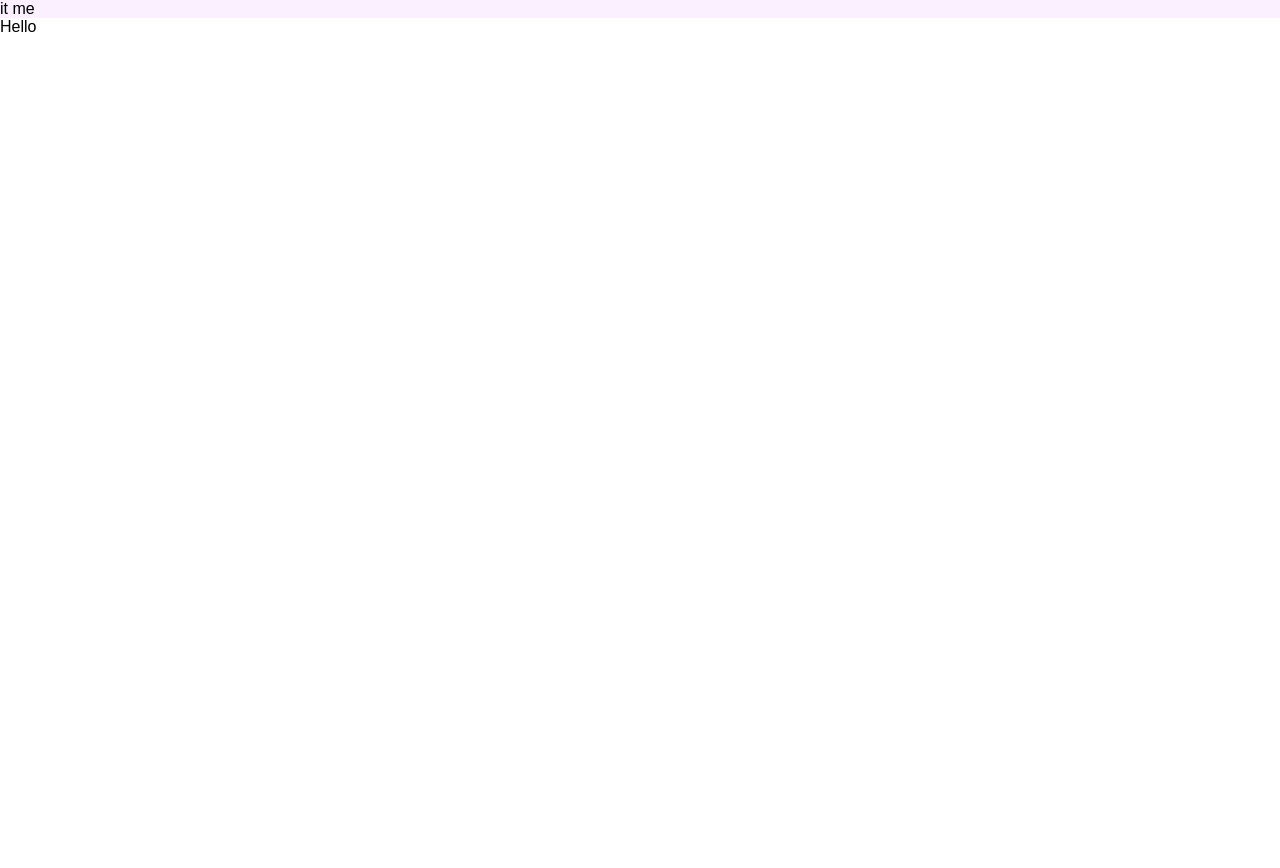
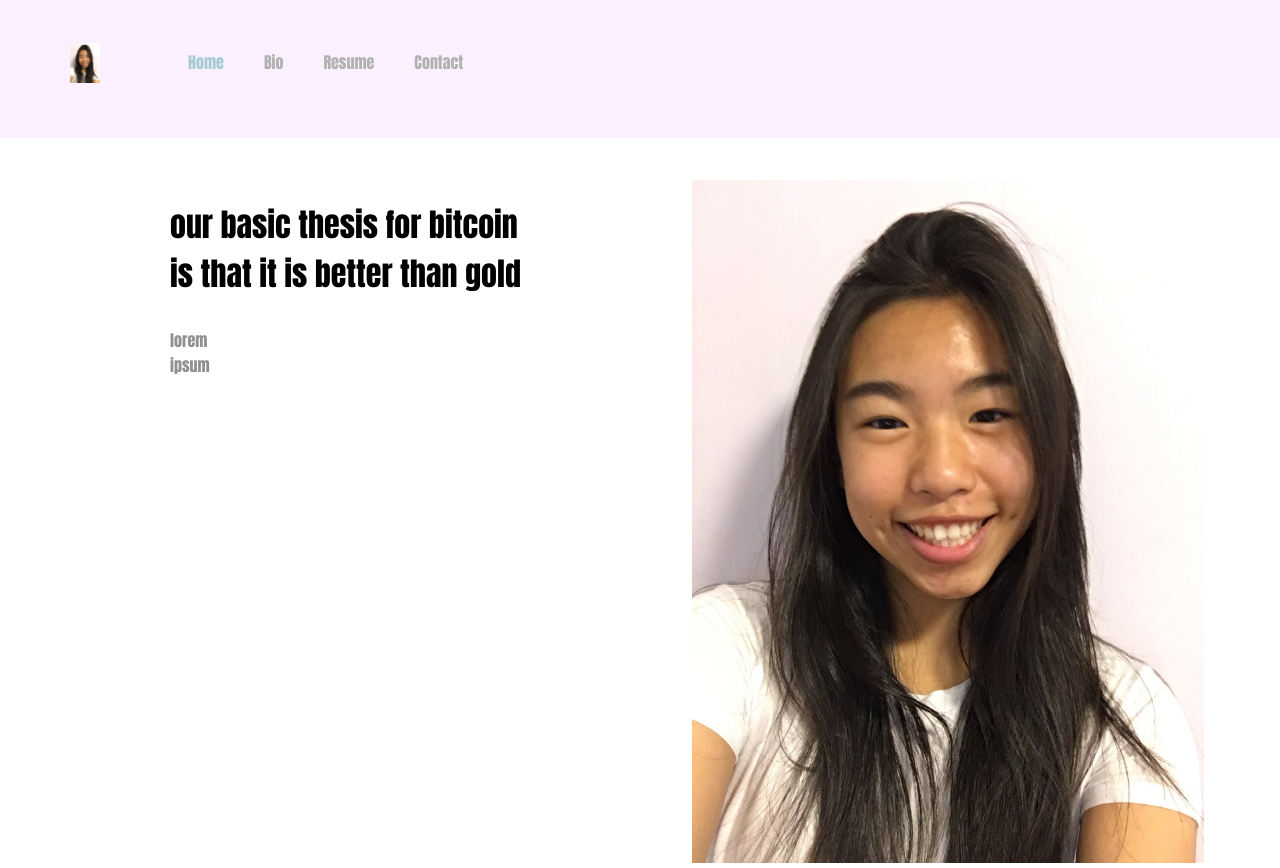
Before and after one commit to zhangscat/zhangscat.github.io, a plain HTML site: page index.html in a window 1280 px wide. Before the commit the page ends 800 px from the top, so only its background shows below. Drawn offline with Linux system fonts and the light colour scheme; a web font is replaced by a local one.

Commit message:
Experimenting

```diff
--- a/index.html
+++ b/index.html
@@ -6,15 +6,44 @@
 
     <!--links-->
     <link rel="stylesheet" href="style.css">
+    <!--icons-->
+    <link rel="stylesheet" href="https://stackpath.bootstrapcdn.com/font-awesome/4.7.0/css/font-awesome.min.css" integrity="sha384-wvfXpqpZZVQGK6TAh5PVlGOfQNHSoD2xbE+QkPxCAFlNEevoEH3Sl0sibVcOQVnN" crossorigin="anonymous">
+    <!--fonts-->
+    <link rel="stylesheet" href="https://use.typekit.net/rdy2bfu.css">
 
 
   </head>
 
   <body>
   	<div class="container">
-  		it me
+  		<div class="menu">
+  			<ul>
+  				<li class="logo"><img src="pic.jpg"></li>
+  				<li class="active">Home</li>
+  				<li>Bio</li>
+  				<li>Resume</li>
+  				<li>Contact</li>
+  			</ul>
+  		</div>
+  		<div class="banner">
+  			<div class="app-text">
+  				<h1>
+  					our basic thesis for bitcoin<br> is that it is better than gold
+  				</h1>
+  				<p>
+  					lorem <br>ipsum
+  				</p>
+  				<div class="play-btn">
+  					<div class="play-btn-inner">
+  					</div>
+  				</div>
+  			</div>
+  			<div class="app-picture">
+  				<img src="pic.jpg">
+
+  			</div>
+  		</div>
+
   	</div>
-
-    Hello
   </body>
 </html>
--- a/style.css
+++ b/style.css
@@ -1,7 +1,7 @@
 *{
 	margin: 0;
 	padding: 0;
-	font-family: sans-serif;
+	font-family: Impact;
 }
 
 .container{
@@ -9,3 +9,66 @@
 	height: 100%;
 	background: #fbf0ff;
 }
+
+.menu ul{
+	display: inline-flex;
+	margin: 50px;
+}
+
+.menu ul li{
+	list-style: none;
+	margin: 0 20px;
+	color: #b2b1b1;
+	cursor: pointer;
+}
+
+.logo img{
+	width: 30px;
+	margin-top: -7px;
+	margin-right: 48px;
+}
+
+.active{
+	color: #a5cbd1 !important;
+
+}
+
+.banner{
+	width: 80%;
+	height: 70%;
+	top: 25%;
+	left: 130px;
+	position: absolute;
+	color: #000;
+}
+
+.app-text{
+	width: 50%;
+	float: left;
+}
+
+.app-text h1{
+	font-size: : 43px;
+	width: 640 px;
+	position: relative;
+	margin-left: 40px;
+}
+
+.app-text p{
+	width: 650px;
+	font-size: : 15px;
+	margin: 30px 0 30px 40px;
+	line-height: 25px;
+	color: #919191;
+}
+
+.app-picture{
+	width: 50%;
+	float: right;
+}
+
+.app-picture img{
+	width: 100%;
+	margin-top: -20px;
+	padding-left: 50px;
+}
```
Also changed, not shown: pic.jpg (added).
